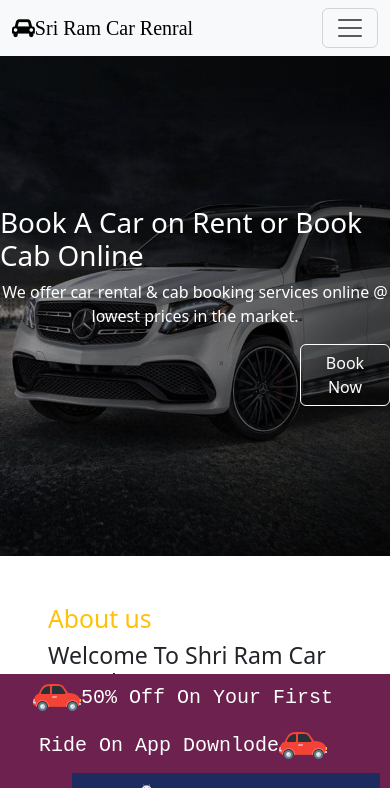
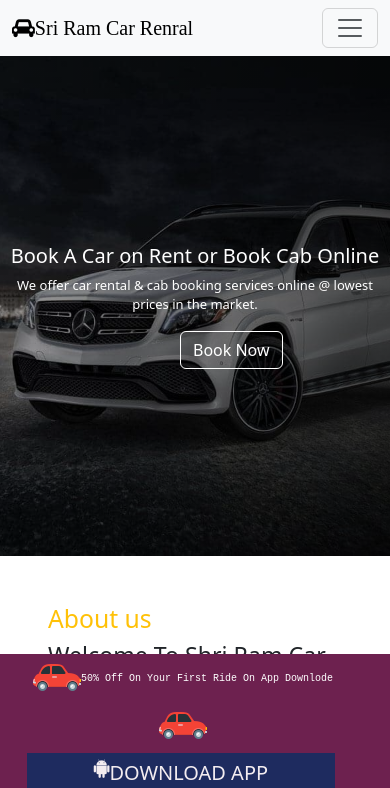
Before and after one commit to Vishwakant23/ShriRam.github.io, a plain HTML site: page index.html in a window 390 px wide. Both pictures are taken after a click on the link "Sri Ram Car Renral". Shown: the top 788 px of the page. Drawn offline with nearby package versions, Linux system fonts and the light colour scheme.

Commit message:
Update style.css

```diff
--- a/css/style.css
+++ b/css/style.css
@@ -298,6 +298,68 @@ footer{
 
 
 
+/* media query start */
+
+@media screen and (min-width:1px) and (max-width:700px) {
+  .back h1{
+    color: white;
+    text-align: center;
+
+  }
+  .back p{
+    color: white;
+    text-align: center;
+  }
+  .btn-primary{
+    margin-left: 180px;
+    background: transparent;
+    border: 1px solid white;
+  }
+  .stop{
+    height: 190px;
+    width: 100%;
+    background-color: #6d214f;
+    bottom: 0px;
+    position: sticky;
+  }
+  .stop h4{
+    text-align: center;
+    color: white;
+    font-size: 10px;
+    font-family:monospace;
+    margin: 0px;
+  }
+  .stop button{
+    height: 35px;
+    width: 100%;
+   display: flex;
+   justify-content: center;
+   padding: 5px 15px;
+   font-size: 20px;
+   background-color: #182c61;
+   color: white;
+   border: none;
+   margin: 3px 60px;
+   text-transform: uppercase;
+   width: 90%;
+   animation: blinkBtn 1s linear infinite;
+   animation-name: blink;
+   transition: 0.10s ease-in-out;
+   margin-left: 15px;
+
+
+  }
+  .back h1{
+    color: white;
+    font-size: 20px;
+
+  }
+  .back p{
+    font-size: 13px;
+
+  }
+
+}
 
 /* medium device */
 
```
